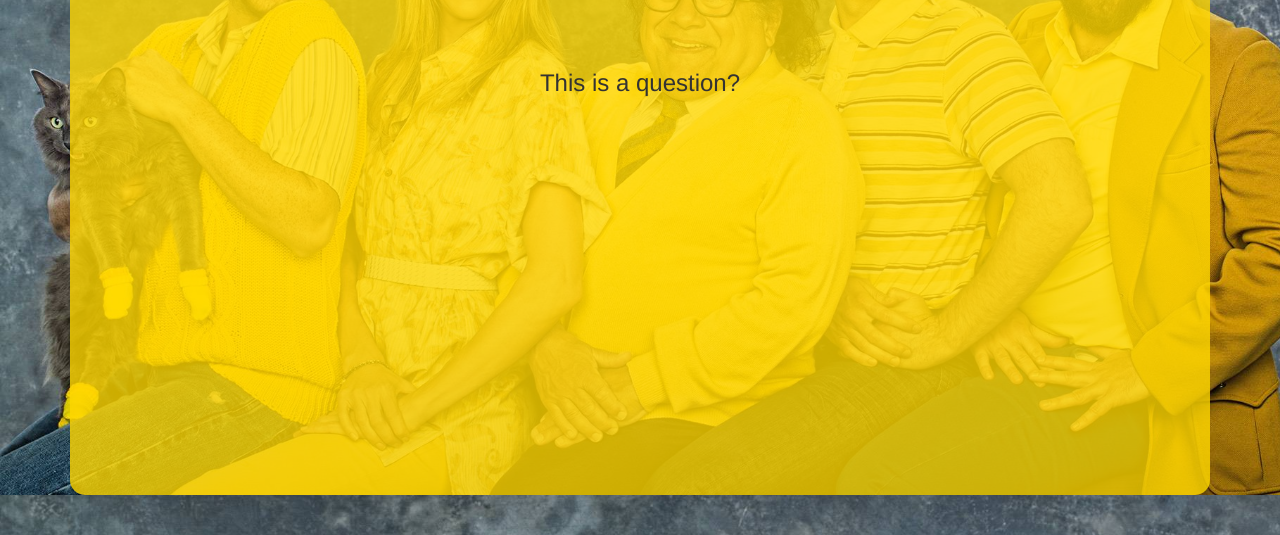
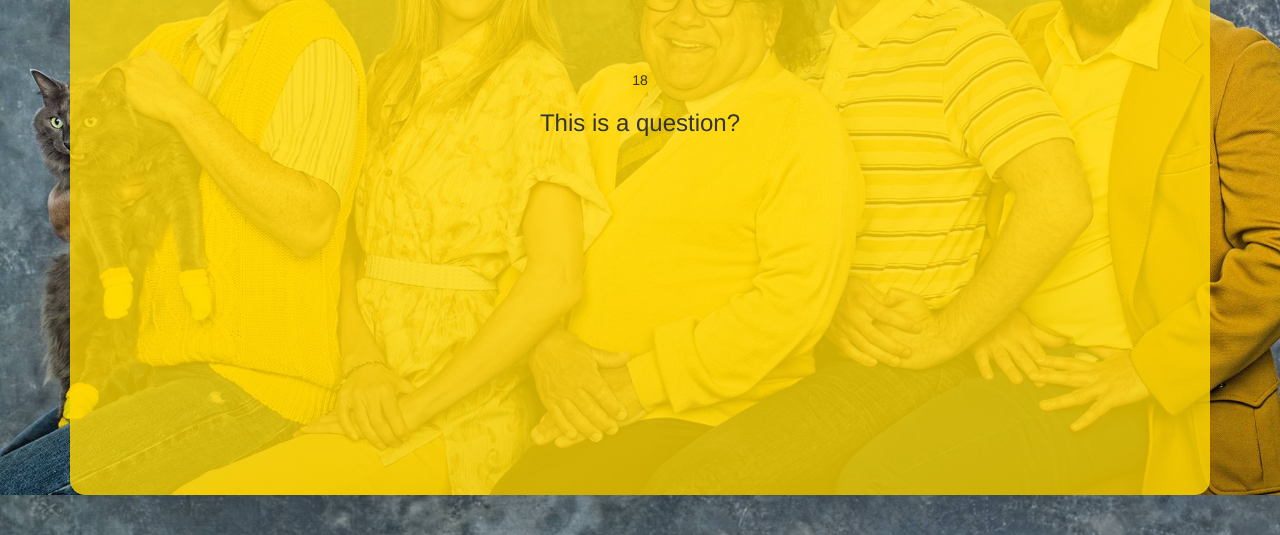
Before and after one commit to britaramsay/TriviaGame, a plain HTML site: page index.html in a window 1280 px wide. Both pictures are taken after a click on the button "Play!". Shown: the part 265-800 px from the top of the page. Drawn offline with nearby package versions, Linux system fonts and the light colour scheme.

Commit message:
Countdown displayed

```diff
--- a/assets/javascript/app.js
+++ b/assets/javascript/app.js
@@ -1,7 +1,38 @@
-
-
+var clockRunning = false;
 
 $("#play").on("click", function() {
     $("#play").hide();
     $("<div><h3>This is a question?</h3></div>").appendTo("#main-section");
+
+    start();
+    //showQuestion();
 })
+
+var time = 20;
+
+function start(){
+    if(!clockRunning) {
+        var countdown = setInterval(count, 1000);
+        clockRunning = true;
+    }
+}
+
+function count(){
+    console.log("count");
+    time--;
+
+    if (time <= 0) {
+        alert("Out of time")
+    }
+    else
+        $("#countdown").html(time);
+}
+
+function stop() {
+    clearInterval(countdown);
+    clockRunning = false;
+}
+
+function showQuestion(){
+    $("#question").html("questions[i]");
+}
--- a/index.html
+++ b/index.html
@@ -20,6 +20,7 @@
 
 
                 <input type="button" class="btn btn-lg" value="Play!" id="play">
+                <div id="countdown"></div>
             </div>
         </div>
 
```
